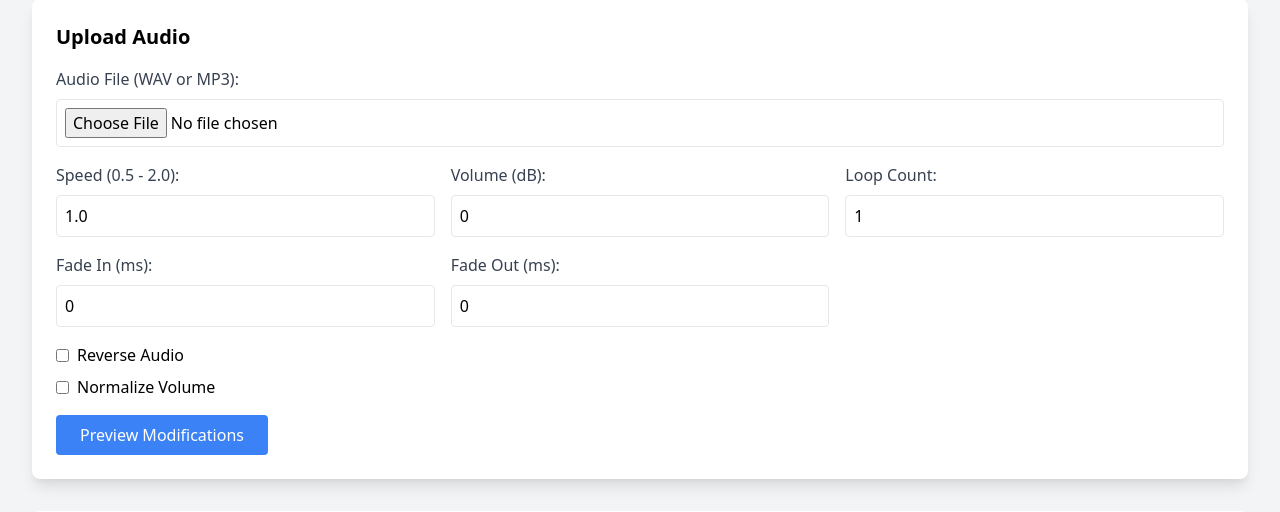
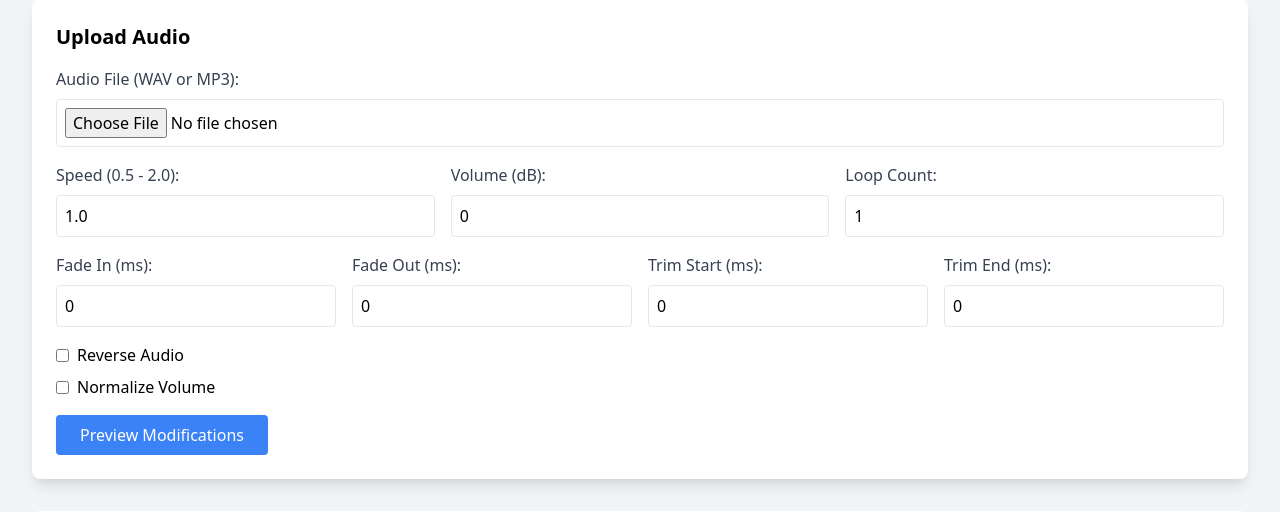
Before and after one commit to Ihssane-fdi/flask, a Flask app: page /audio in a window 1280 px wide. Shown: the part 189-701 px from the top of the page. Run offline with Flask 3, Linux system fonts and the light colour scheme.

Commit message:
second commit

```diff
--- a/app.py
+++ b/app.py
@@ -256,7 +256,9 @@ def process_audio():
             'fade_out': int(request.form.get('fade_out', 0)),
             'volume': float(request.form.get('volume', 0)),
             'reverse': request.form.get('reverse') == 'on',
-            'loop': int(request.form.get('loop', 1))
+            'loop': int(request.form.get('loop', 1)),
+            'trim_start': int(request.form.get('trim_start', 0)),
+            'trim_end': int(request.form.get('trim_end', 0))
         }
 
         preview_filename, _ = audio_processor.process_audio(
--- a/audio_processor.py
+++ b/audio_processor.py
@@ -45,6 +45,17 @@ class AudioProcessor:
             return audio
 
         modified = audio
+
+        # Apply trim effect first if specified
+        if 'trim_start' in effects and effects['trim_start'] > 0:
+            start_ms = effects['trim_start']
+            if start_ms < len(modified):
+                modified = modified[start_ms:]
+
+        if 'trim_end' in effects and effects['trim_end'] > 0:
+            end_ms = effects['trim_end']
+            if end_ms < len(modified):
+                modified = modified[:-end_ms]
 
         if 'speed' in effects and effects['speed'] != 1.0:
             modified = modified._spawn(modified.raw_data, overrides={
--- a/templates/audio.html
+++ b/templates/audio.html
@@ -27,7 +27,7 @@
                 </div>
             </div>
 
-            <div class="grid grid-cols-1 md:grid-cols-3 gap-4">
+            <div class="grid grid-cols-1 md:grid-cols-4 gap-4">
                 <div>
                     <label class="block text-gray-700 mb-2">Fade In (ms):</label>
                     <input type="number" name="fade_in" value="0" min="0" class="w-full p-2 border rounded">
@@ -35,6 +35,14 @@
                 <div>
                     <label class="block text-gray-700 mb-2">Fade Out (ms):</label>
                     <input type="number" name="fade_out" value="0" min="0" class="w-full p-2 border rounded">
+                </div>
+                <div>
+                    <label class="block text-gray-700 mb-2">Trim Start (ms):</label>
+                    <input type="number" name="trim_start" value="0" min="0" class="w-full p-2 border rounded">
+                </div>
+                <div>
+                    <label class="block text-gray-700 mb-2">Trim End (ms):</label>
+                    <input type="number" name="trim_end" value="0" min="0" class="w-full p-2 border rounded">
                 </div>
             </div>
 
```
